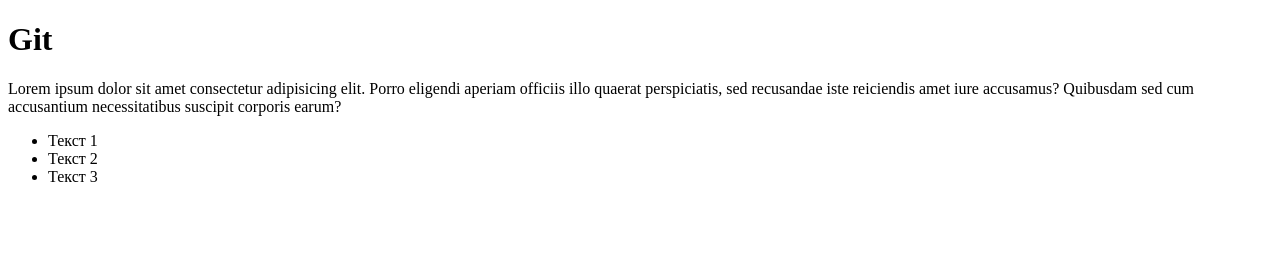
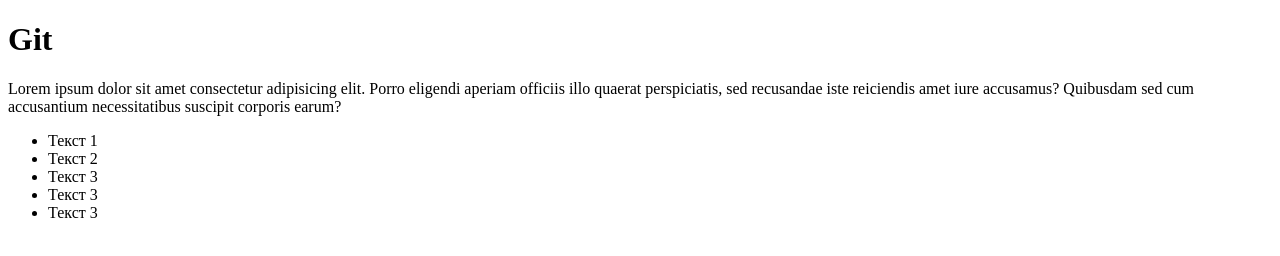
Before and after one commit to Emelya99/git-test, a plain HTML site: page index.html in a window 1280 px wide. Drawn offline with Linux system fonts and the light colour scheme.

Commit message:
add list items

```diff
--- a/index.html
+++ b/index.html
@@ -16,6 +16,8 @@
         <li>Текст 1</li>
         <li>Текст 2</li>
         <li>Текст 3</li>
+        <li>Текст 3</li>
+        <li>Текст 3</li>
     </ul>
 
 
```
